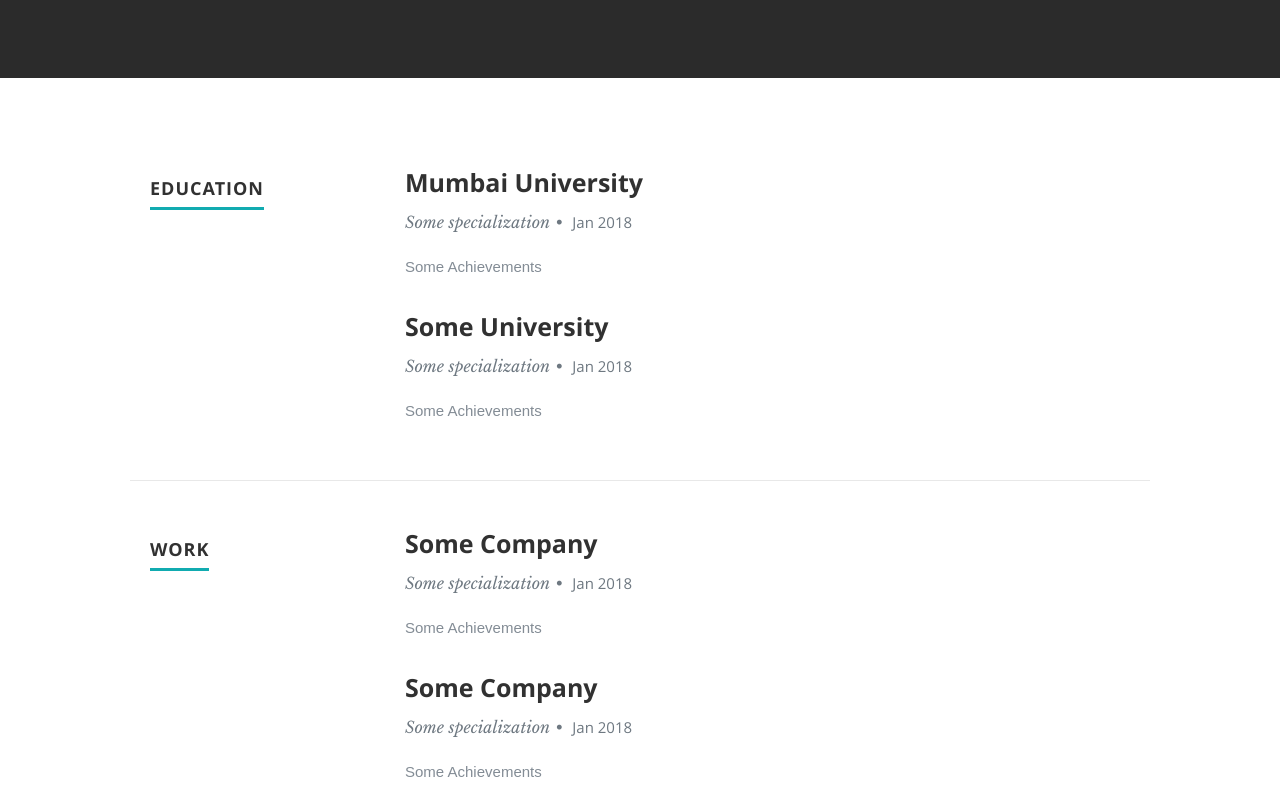
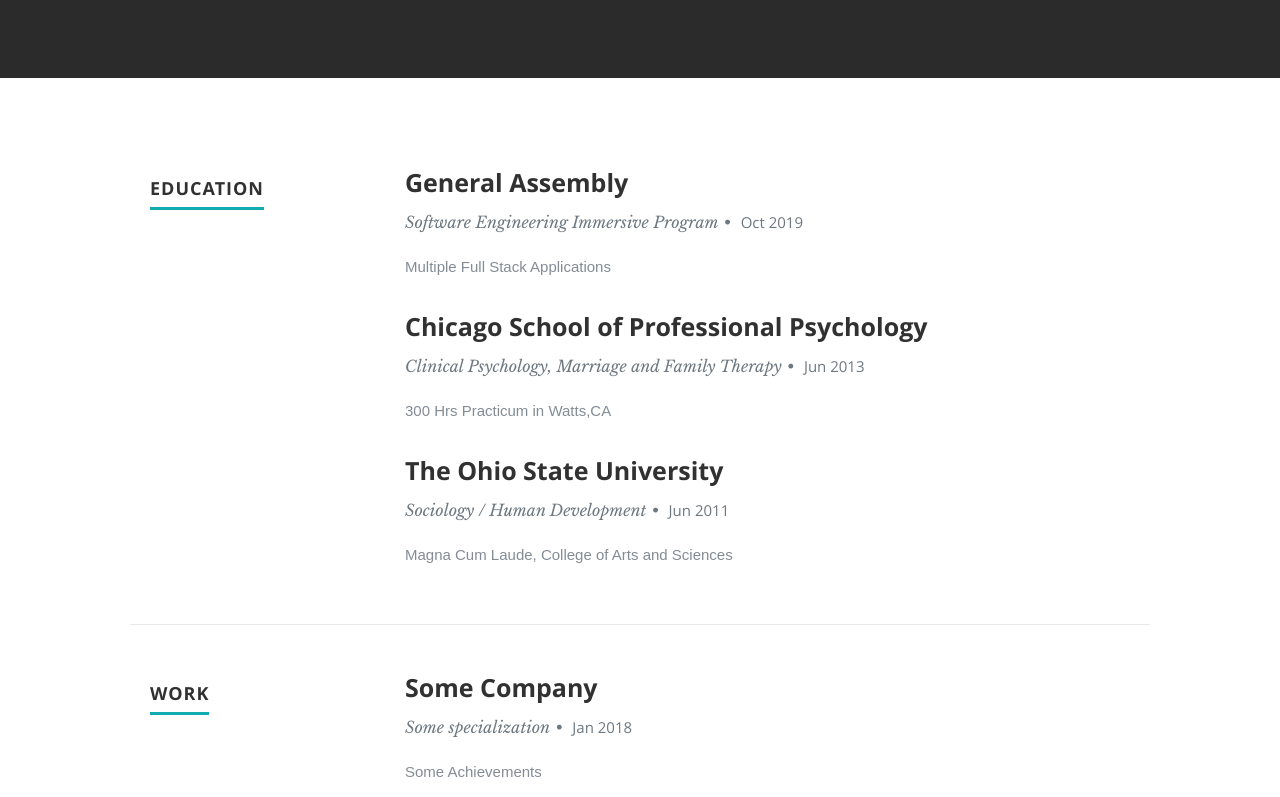
Before and after one commit to snsaleh1/react-portfolio, a React (Create React App) app: page / in a window 1280 px wide. Shown: the part 1268-2065 px from the top of the page. Built offline with nearby package versions, Linux system fonts and the light colour scheme.

Commit message:
added education

```diff
--- a/public/css/layout.css
+++ b/public/css/layout.css
@@ -209,7 +209,7 @@
 #about .profile-pic {
    position: relative;
    size: contain;
-   width: 250px;
+   width: 275px;
    height: 250px;
    border-radius: 100%;
 }
--- a/src/resumeData.js
+++ b/src/resumeData.js
@@ -23,22 +23,29 @@
       }
     ],
   "aboutme":"I have 15 years of client-facing customer service experience, 5 years teaching and training experience, and 1 year of software development. Completed a software engineering immersive program at General Assembly (2019) and built multiple projects currently presented on my github. Using my Master's degree in clinical psychology I analyze and interpret the needs of those around me and deliver the most best product for you and your organization",
-  "address":"India",
+  "address":"Austin, TX",
   "website":"https://www.codeclassifiers.com",
   "education":[
     {
-      "UniversityName":"Mumbai University",
-      "specialization":"Some specialization",
-      "MonthOfPassing":"Jan",
-      "YearOfPassing":"2018",
-      "Achievements":"Some Achievements"
+      "UniversityName":"General Assembly",
+      "specialization":"Software Engineering Immersive Program",
+      "MonthOfPassing":"Oct",
+      "YearOfPassing":"2019",
+      "Achievements":"Multiple Full Stack Applications"
     },
     {
-      "UniversityName":"Some University",
-      "specialization":"Some specialization",
-      "MonthOfPassing":"Jan",
-      "YearOfPassing":"2018",
-      "Achievements":"Some Achievements"
+      "UniversityName":"Chicago School of Professional Psychology",
+      "specialization":"Clinical Psychology, Marriage and Family Therapy",
+      "MonthOfPassing":"Jun",
+      "YearOfPassing":"2013",
+      "Achievements":"300 Hrs Practicum in Watts,CA"
+    },
+    {
+      "UniversityName":"The Ohio State University",
+      "specialization":"Sociology / Human Development",
+      "MonthOfPassing":"Jun",
+      "YearOfPassing":"2011",
+      "Achievements":"Magna Cum Laude, College of Arts and Sciences"
     }
   ],
   "work":[
```
